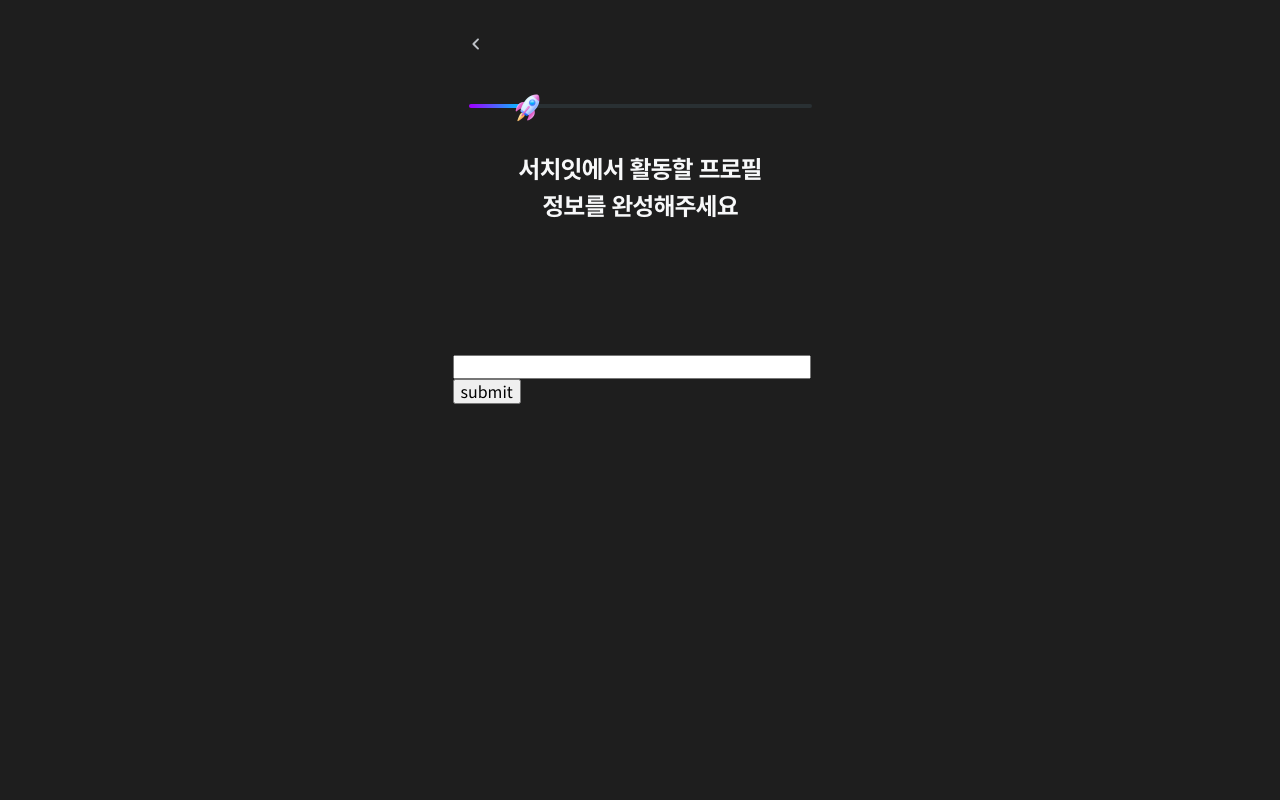
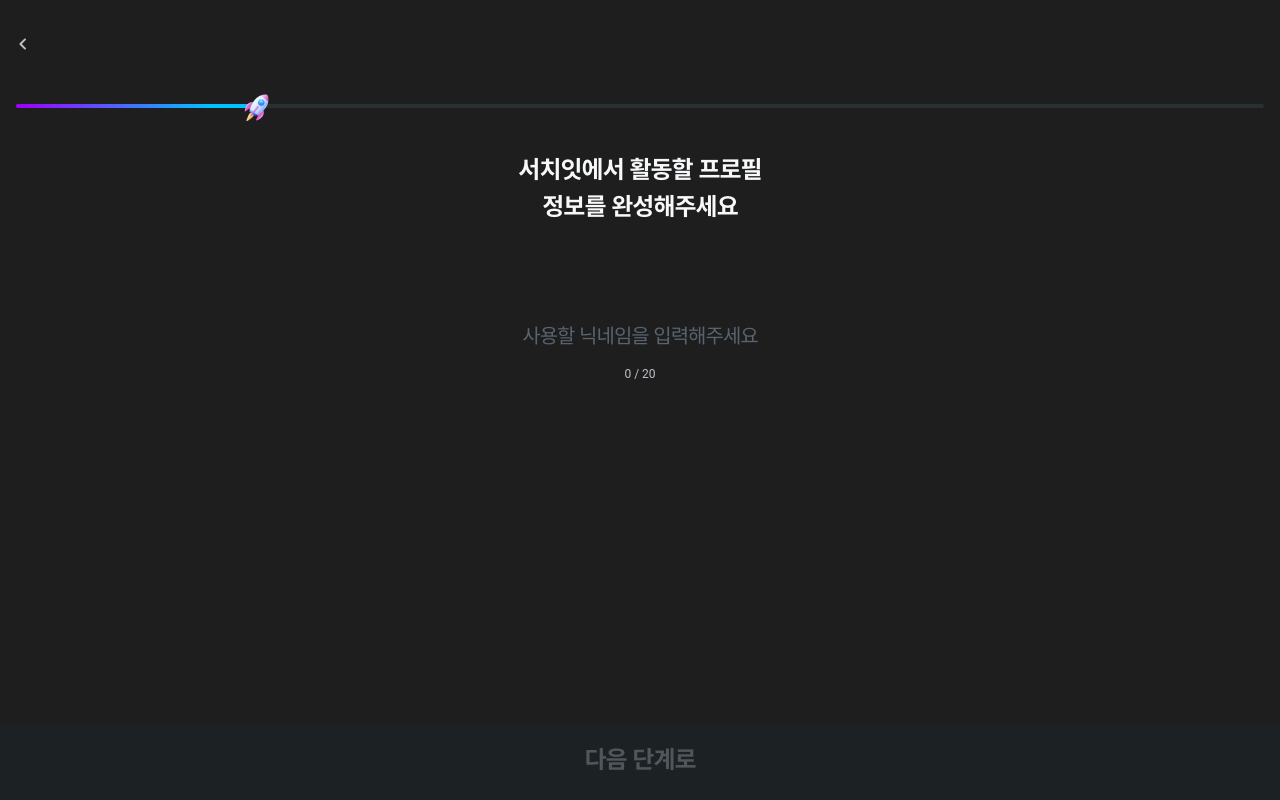
Before and after one commit to bsideproject/team3-client, a Next.js app: page /onboarding/step02 in a window 1280 px wide. Built offline with nearby package versions, Linux system fonts and the light colour scheme; a web font is replaced by a local one.

Commit message:
step2 완성

```diff
--- a/components/layout/container-layout/Container.tsx
+++ b/components/layout/container-layout/Container.tsx
@@ -10,6 +10,7 @@ const Container = ({ children }: Props) => {
 }
 
 const StyledContainer = styled.div`
+  position: relative;
   max-width: 375px;
   margin: 0 auto;
 `
--- a/components/layout/page-layout/OnboardingLayout.tsx
+++ b/components/layout/page-layout/OnboardingLayout.tsx
@@ -30,16 +30,23 @@ const OnboardingLayout = ({ children, totalStep, currentStep, title }: Props) =>
           {title[1]}
         </Title>
       </StyledHeader>
-      <main>{children}</main>
+      <StyledMain>{children}</StyledMain>
     </Container>
   )
 }
 export default OnboardingLayout
 
+const gridTemplateRows = [24, 63, 105, 49]
+
 const StyledHeader = styled.header`
   ${({ theme }) => theme.grid.mobile}
-  grid-template-rows: 24px 63px 105px 49px;
+  grid-template-rows: ${gridTemplateRows[0]}px ${gridTemplateRows[1]}px ${gridTemplateRows[2]}px ${gridTemplateRows[3]}px;
   padding-top: 32px;
+  position: fixed;
+  top: 0;
+  left: 0;
+  right: 0;
+  background: ${({ theme }) => theme.color.background};
 `
 
 const StyledPrevButton = styled(PrevButton)`
@@ -93,3 +100,8 @@ const Title = styled.h1`
   color: ${({ theme }) => theme.color.G20D};
   text-align: center;
 `
+
+const StyledMain = styled.main`
+  height: 100vh;
+  padding-top: ${gridTemplateRows.reduce((acc, val) => acc + val, 0)}px;
+`
--- a/components/ui/buttons.tsx
+++ b/components/ui/buttons.tsx
@@ -1,6 +1,6 @@
-import { resetButton } from '@/styles/mixins'
+import { gradientText, resetButton } from '@/styles/mixins'
 import Image from 'next/image'
-import styled from 'styled-components'
+import styled, { css } from 'styled-components'
 
 export const Button = styled.button`
   ${resetButton}
@@ -20,3 +20,50 @@ export const PrevButton = ({ ...props }) => (
     />
   </IconButton>
 )
+
+type OnboardingConfirmButtonProps = { isFinal?: boolean }
+export const OnboardingConfirmButton = styled(
+  Button
+).attrs<OnboardingConfirmButtonProps>((props) => ({
+  type: 'button',
+}))<OnboardingConfirmButtonProps>`
+  position: fixed;
+  bottom: 0;
+  left: 0;
+  right: 0;
+  background: ${({ theme }) => theme.color.G80D};
+  height: 76px;
+  display: flex;
+  justify-content: center;
+  padding-top: 16px;
+
+  ::after {
+    ${({ theme }) => theme.typo.H200B}
+    color: ${({ theme }) => theme.color.G50D};
+    ${({ isFinal }) =>
+      isFinal
+        ? css`
+            content: '나만의 행성찾기';
+          `
+        : css`
+            content: '다음 단계로';
+          `};
+  }
+
+  :not(:disabled) {
+    ::after {
+      ${({ isFinal, theme }) =>
+        isFinal
+          ? css`
+              color: ${theme.color.G10};
+            `
+          : gradientText}
+    }
+
+    ${({ isFinal, theme }) =>
+      isFinal &&
+      css`
+        background: ${theme.gradient.G100};
+      `}
+  }
+`
--- a/views/onboarding/FillNickname.tsx
+++ b/views/onboarding/FillNickname.tsx
@@ -1,3 +1,5 @@
+import { OnboardingConfirmButton } from '@/components/ui/buttons'
+import { ChangeEventHandler, useCallback, useState } from 'react'
 import { SubmitHandler, useForm } from 'react-hook-form'
 import styled from 'styled-components'
 
@@ -11,20 +13,80 @@ const FillNickname = () => {
     handleSubmit,
     formState: { errors },
   } = useForm<FormValues>()
+  const [wordCount, setWordCount] = useState(0)
 
-  const onSubmit: SubmitHandler<FormValues> = (data) => console.log(data)
+  const onSubmit: SubmitHandler<FormValues> = useCallback(
+    (data) => console.log(data),
+    []
+  )
+
+  const handleInputChange: ChangeEventHandler<HTMLInputElement> = useCallback(
+    (e) => {
+      const value = e.currentTarget.value
+      setWordCount(value.length)
+    },
+    []
+  )
 
   return (
-    <Wrapper>
-      <form onSubmit={handleSubmit(onSubmit)}>
-        <input {...register('nickName')} />
-        <input type="submit" value="submit" />
-      </form>
-    </Wrapper>
+    <>
+      <Grid>
+        <StyledForm onSubmit={handleSubmit(onSubmit)}>
+          <NicknameInput
+            {...register('nickName')}
+            placeholder="사용할 닉네임을 입력해주세요"
+            onChange={handleInputChange}
+          />
+          <WordCount>{wordCount | 0} / 20</WordCount>
+        </StyledForm>
+      </Grid>
+      <OnboardingConfirmButton disabled={true} isFinal={false} />
+    </>
   )
 }
 export default FillNickname
 
-const Wrapper = styled.div`
-  padding-top: 82px;
+const Grid = styled.div`
+  ${({ theme }) => theme.grid.mobile}
+  grid-template-rows: 142px 1fr;
+  place-items: end center;
+  height: 100%;
 `
+
+const StyledForm = styled.form`
+  grid-column: 1 / 5;
+  text-align: center;
+  width: 100%;
+`
+
+const NicknameInput = styled.input`
+  width: 100%;
+  background: none;
+  border: none;
+  margin-bottom: 11px;
+  ${({ theme }) => theme.typo.H75B}
+  color: ${({ theme }) => theme.color.G20D};
+  outline: none;
+  text-align: center;
+
+  :focus {
+    border-bottom: 1px solid ${({ theme }) => theme.color.G50D};
+    margin-bottom: 10px;
+  }
+
+  :not(:placeholder-shown) {
+    border-bottom: 1px solid ${({ theme }) => theme.color.G50D};
+    padding-bottom: 11px;
+    margin-bottom: 10px;
+  }
+
+  ::placeholder {
+    ${({ theme }) => theme.typo.H100R}
+    color: ${({ theme }) => theme.color.G60};
+  }
+`
+
+const WordCount = styled.span`
+  ${({ theme }) => theme.typo.PE50}
+  color: ${({ theme }) => theme.color.G30D};
+`
```
